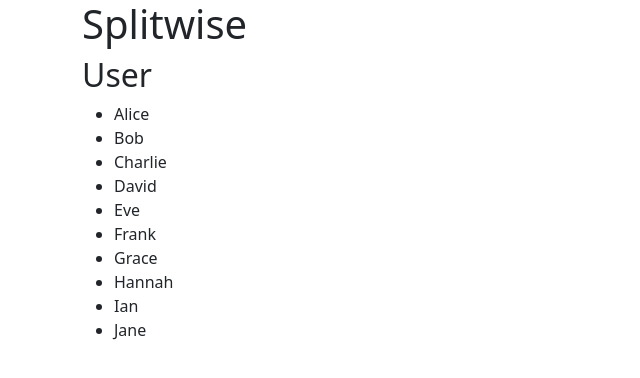
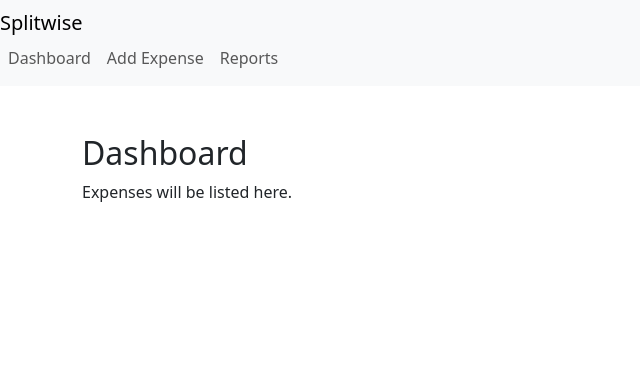
Before and after one commit to SajeelHussain/Splitwise, a React (Create React App) app: page /dashboard in a window 1280 px wide. Shown: the top 378 px of the page, without its empty margins (0-640 px from the left). Built offline with nearby package versions, Linux system fonts and the light colour scheme.

Commit message:
Add UI Component and React Router Setup

```diff
--- a/src/App.js
+++ b/src/App.js
@@ -1,17 +1,23 @@
+import { BrowserRouter as Router, Routes, Route } from "react-router-dom";
+import mockData from "./data/mockData";
+import Navbar from "./components/Navbar";
+import Login from "./pages/Login";
+import Dashboard from "./pages/Dashboard";
+import AddExpense from "./pages/AddExpense";
+import Reports from "./pages/Report";
+import "./styles/App.css";
 
-import mockData from "./data/mockData";
 function App() {
-  return(
-    <div className = "container">
-      <h1>Splitwise</h1>
-      <h2>User</h2>
-      <ul>
-        {mockData.users.map((user) =>(
-          <li key = {user.id}>{user.name}</li>
-        ))}
-      </ul>
-
-    </div>
+  return (
+    <Router>
+      <Navbar />
+      <Routes>
+        <Route path="/" element={<Login />} />
+        <Route path="/dashboard" element={<Dashboard />} />
+        <Route path="/add-expense" element={<AddExpense />} />
+        <Route path="/reports" element={<Reports />} />
+      </Routes>
+    </Router>
   );
 }
 
--- /dev/null
+++ b/src/components/Navbar.js
@@ -0,0 +1,24 @@
+import { Link } from "react-router-dom";
+function Navbar() {
+  return (
+    <nav className="navbar navbar-expand-lg navbar-light bg-light">
+      <div className="Container">
+        <Link className="navbar-brand" to="/">
+          Splitwise
+        </Link>
+        <div className="navbar-nav">
+          <Link className="nav-link" to="/dashboard">
+            Dashboard
+          </Link>
+          <Link className="nav-link" to="/add-expense">
+            Add Expense
+          </Link>
+          <Link className="nav-link" to="/reports">
+            Reports
+          </Link>
+        </div>
+      </div>
+    </nav>
+  );
+}
+export default Navbar;
--- /dev/null
+++ b/src/pages/AddExpense.js
@@ -0,0 +1,10 @@
+function AddExpense() {
+  return (
+    <div className="container mt-5">
+      <h2>Add Expense</h2>
+      <p>Expense form will go here.</p>
+    </div>
+  );
+}
+
+export default AddExpense;
--- /dev/null
+++ b/src/pages/Dashboard.js
@@ -0,0 +1,9 @@
+function Dashboard() {
+  return (
+    <div className="container mt-5">
+      <h2>Dashboard</h2>
+      <p>Expenses will be listed here.</p>
+    </div>
+  );
+}
+export default Dashboard;
--- /dev/null
+++ b/src/pages/Login.js
@@ -0,0 +1,9 @@
+function Login() {
+  return (
+    <div className="container mt-5">
+      <h2>Login</h2>
+      <p>Login form will go here</p>
+    </div>
+  );
+}
+export default Login;
--- /dev/null
+++ b/src/pages/Report.js
@@ -0,0 +1,9 @@
+function Reports() {
+  return (
+    <div className="container mt-5">
+      <h2>Reports</h2>
+      <p>Expense Report will go here</p>
+    </div>
+  );
+}
+export default Reports;
--- /dev/null
+++ b/src/styles/App.css
@@ -0,0 +1,11 @@
+body {
+  background-color: #f8f9fa;
+}
+
+.container {
+  min-width: 800px;
+}
+
+.card {
+  border-radius: 8px;
+}
```
Also changed, not shown: src/components/ExpenseCard.js (added, +13 -0 lines), src/data/mockData.js (+15 -0 lines).
